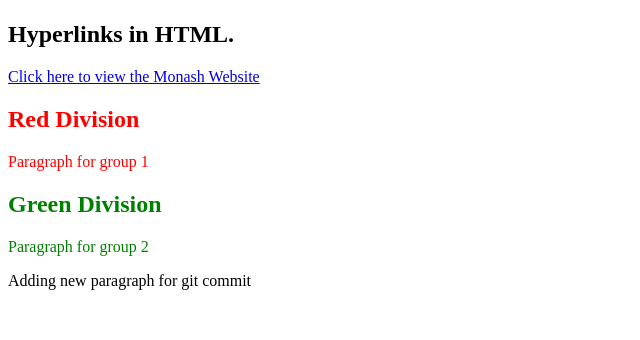
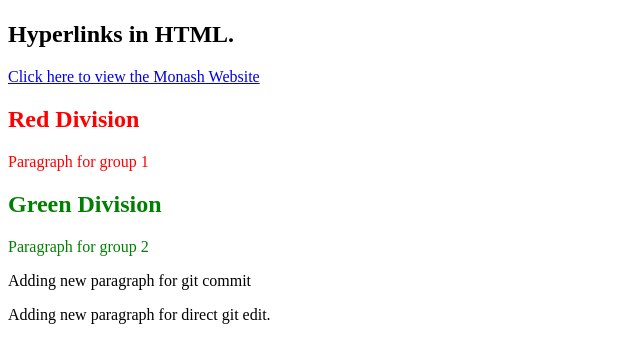
Before and after one commit to JWoods16/3179, a plain HTML site: page index.html in a window 1280 px wide. Shown: the part 791-1131 px from the top of the page, without its empty margins (0-640 px from the left). Before the commit the page ends 1097 px from the top, so only its background shows below. Drawn offline with Linux system fonts and the light colour scheme.

Commit message:
Update index.html using direct edit on git

```diff
--- a/index.html
+++ b/index.html
@@ -67,6 +67,7 @@
     </div>
 
     <p>Adding new paragraph for git commit</p>
+    <p>Adding new paragraph for direct git edit.</p>
 
 </body>
 </html>
```
